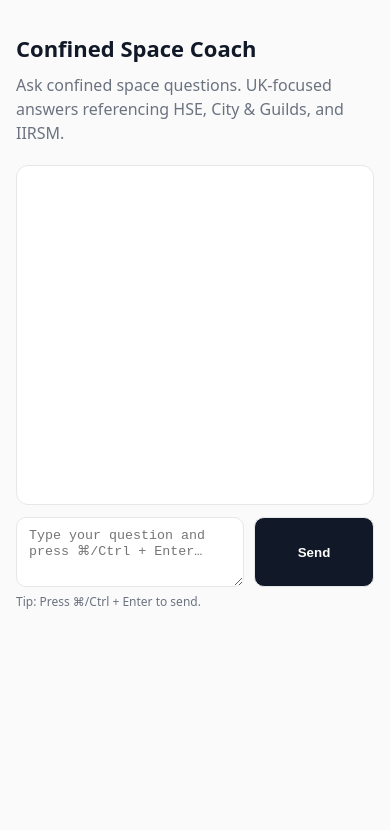
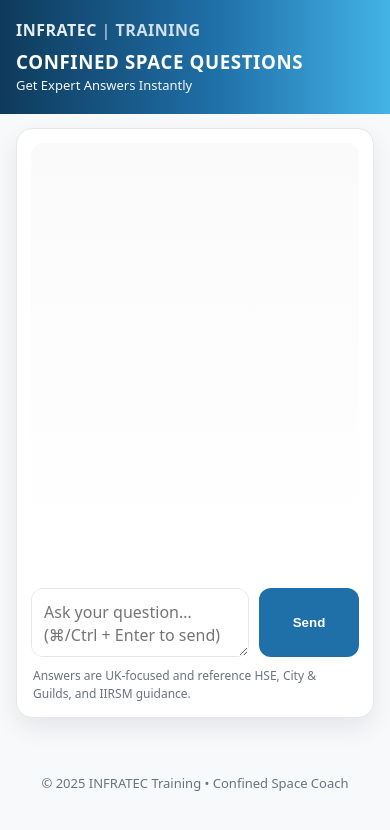
Before and after one commit to LeeBullock/confinedspacecoach-bot, a website: page public/index.html in a window 390 px wide. Drawn offline with Linux system fonts and the light colour scheme.

Commit message:
UI polish: gradient hero, responsive chat card, mobile-friendly input

```diff
--- a/public/index.html
+++ b/public/index.html
@@ -2,37 +2,46 @@
 <html lang="en">
   <head>
     <meta charset="utf-8" />
-    <title>Confined Space Coach</title>
-    <meta name="viewport" content="width=device-width,initial-scale=1" />
-    <style>
-      :root { --border:#e5e7eb; --bg:#fafafa; --text:#111827; --muted:#6b7280; }
-      * { box-sizing: border-box; }
-      body { margin:0; font:16px/1.5 system-ui, -apple-system, Segoe UI, Roboto, Arial; color:var(--text); background:var(--bg); }
-      .wrap { max-width: 720px; margin: 32px auto; padding: 0 16px; }
-      h1 { margin: 0 0 8px; font-size: 22px; }
-      .sub { color: var(--muted); margin: 0 0 20px; }
-      #chat { border:1px solid var(--border); background:#fff; border-radius:12px; padding:14px; height:340px; overflow:auto; }
-      .msg { margin:8px 0; padding:10px 12px; border-radius:10px; max-width:85%; }
-      .msg.user { margin-left:auto; background:#eef2ff; }
-      .msg.bot { background:#f3f4f6; }
-      .bar { display:grid; grid-template-columns: 1fr 120px; gap:10px; margin-top:12px; }
-      textarea { width:100%; min-height:70px; max-height:40vh; resize:vertical; padding:10px 12px; border:1px solid var(--border); border-radius:10px; }
-      button { border:1px solid var(--border); background:#111827; color:#fff; border-radius:10px; font-weight:600; cursor:pointer; }
-      button:disabled { opacity:.6; cursor:not-allowed; }
-      .hint { font-size:12px; color:var(--muted); margin-top:6px; }
-    </style>
+    <title>Confined Space Coach | INFRATEC Training</title>
+    <meta name="viewport" content="width=device-width, initial-scale=1" />
+    <link rel="preconnect" href="https://fonts.gstatic.com" crossorigin>
+    <link rel="stylesheet" href="/style.css">
   </head>
   <body>
-    <div class="wrap">
-      <h1>Confined Space Coach</h1>
-      <p class="sub">Ask confined space questions. UK-focused answers referencing HSE, City & Guilds, and IIRSM.</p>
-      <div id="chat" aria-live="polite" aria-label="Chat transcript"></div>
-      <div class="bar">
-        <textarea id="q" placeholder="Type your question and press ⌘/Ctrl + Enter…"></textarea>
-        <button id="send" type="button">Send</button>
+    <!-- Brand hero with gradient (matches site banner) -->
+    <header class="hero">
+      <div class="hero-inner">
+        <div class="brand">
+          <span class="brand-main">INFRATEC</span><span class="brand-sep"> | </span><span class="brand-sub">TRAINING</span>
+        </div>
+        <div class="hero-title">CONFINED SPACE QUESTIONS</div>
+        <div class="hero-sub">Get Expert Answers Instantly</div>
       </div>
-      <div class="hint">Tip: Press ⌘/Ctrl + Enter to send.</div>
-    </div>
+    </header>
+
+    <main class="wrap">
+      <section class="chat-card" aria-label="Confined Space Coach chatbot">
+        <div id="chat" class="chat" aria-live="polite" aria-label="Chat transcript"></div>
+
+        <div class="input-area">
+          <textarea id="q" class="input" placeholder="Ask your question… (⌘/Ctrl + Enter to send)" autocomplete="off"></textarea>
+          <button id="send" class="btn" type="button" aria-label="Send message">Send</button>
+        </div>
+
+        <p class="small-hint">Answers are UK-focused and reference HSE, City &amp; Guilds, and IIRSM guidance.</p>
+      </section>
+    </main>
+
+    <footer class="footer">
+      <div class="footer-inner">
+        © <span id="year"></span> INFRATEC Training • Confined Space Coach
+      </div>
+    </footer>
+
+    <script>
+      // keep footer year current
+      document.getElementById("year").textContent = new Date().getFullYear();
+    </script>
     <script src="/script.js"></script>
   </body>
 </html>
--- a/public/script.js
+++ b/public/script.js
@@ -2,7 +2,8 @@
 const q = document.getElementById("q");
 const send = document.getElementById("send");
 
-const API_BASE = ""; // same-origin; set to your Render URL ONLY if embedding just this script on Wix.
+// Same-origin (served by your Render app). If you embed only the script on Wix, set your full URL here.
+const API_BASE = ""; // e.g. "https://confinedspacecoachbot.onrender.com" when embedding elsewhere.
 
 function add(role, text) {
   const div = document.createElement("div");
@@ -20,6 +21,7 @@
   return () => clearInterval(id);
 }
 
+// Auto-resize textarea on input (better mobile UX)
 function autoresize() {
   q.style.height = "auto";
   q.style.height = Math.min(q.scrollHeight, window.innerHeight * 0.4) + "px";
@@ -62,4 +64,5 @@
   if ((e.metaKey || e.ctrlKey) && e.key === "Enter") ask();
 });
 
+// initial height
 autoresize();
--- /dev/null
+++ b/public/style.css
@@ -0,0 +1,131 @@
+:root{
+  --brand-start:#0e3a5b;   /* deep blue */
+  --brand-mid:#1f6fa8;     /* mid blue */
+  --brand-end:#43b3e6;     /* light blue */
+  --bg:#f7f9fb;
+  --panel:#ffffff;
+  --text:#0f172a;
+  --muted:#6b7280;
+  --border:#e5e7eb;
+  --bot:#f3f4f6;
+  --user:#e8eefc;
+  --radius:16px;
+  --shadow:0 10px 25px rgba(2,12,27,.08);
+}
+
+*{box-sizing:border-box}
+html,body{height:100%}
+body{
+  margin:0;
+  font:16px/1.5 system-ui, -apple-system, "Segoe UI", Roboto, Arial, "Noto Sans", "Apple Color Emoji","Segoe UI Emoji";
+  color:var(--text);
+  background:var(--bg);
+}
+
+/* HERO (restores the blue gradient at the top) */
+.hero{
+  background: linear-gradient(90deg, var(--brand-start) 0%, var(--brand-mid) 55%, var(--brand-end) 100%);
+  color:#fff;
+  padding: clamp(18px, 4vw, 28px) 16px;
+}
+.hero-inner{
+  max-width: 1100px;
+  margin: 0 auto;
+}
+.brand{font-weight:800; letter-spacing:.5px; font-size: clamp(16px,2.4vw,18px); opacity:.95}
+.brand-sep{opacity:.6}
+.brand-main{opacity:.95}
+.brand-sub{opacity:.85}
+.hero-title{font-weight:900; margin-top:6px; font-size: clamp(18px,4.8vw,30px); letter-spacing:.6px}
+.hero-sub{opacity:.95; font-size: clamp(13px,2.6vw,16px);}
+
+/* LAYOUT */
+.wrap{
+  max-width: 900px;
+  margin: clamp(14px, 3vw, 24px) auto;
+  padding: 0 16px 24px;
+}
+.chat-card{
+  background:var(--panel);
+  border:1px solid var(--border);
+  border-radius:var(--radius);
+  box-shadow: var(--shadow);
+  padding: clamp(14px, 2.4vw, 18px);
+  display:flex;
+  flex-direction:column;
+  min-height: min(78vh, 760px);
+}
+
+/* CHAT AREA */
+.chat{
+  flex:1;
+  overflow:auto;
+  border-radius:12px;
+  padding: 6px;
+  background: linear-gradient(180deg, rgba(2,12,27,.02), rgba(2,12,27,0));
+}
+.msg{
+  margin:8px 0;
+  padding:10px 12px;
+  border-radius:12px;
+  max-width: 85%;
+  word-wrap: break-word;
+}
+.msg.user{
+  margin-left:auto;
+  background:var(--user);
+}
+.msg.bot{
+  background:var(--bot);
+}
+
+/* INPUT AREA */
+.input-area{
+  position: sticky;
+  bottom: 0;
+  display:grid;
+  grid-template-columns: 1fr 120px;
+  gap:10px;
+  margin-top:12px;
+  padding-top:10px;
+  background: var(--panel);
+}
+.input{
+  width:100%;
+  min-height:62px;
+  max-height: 40vh;
+  resize: vertical;
+  padding:12px 12px;
+  border:1px solid var(--border);
+  border-radius:12px;
+  font:inherit;
+  line-height:1.4;
+  outline: none;
+}
+.input:focus{ border-color: var(--brand-mid); box-shadow: 0 0 0 3px rgba(67,179,230,.18); }
+.btn{
+  border: none;
+  background: var(--brand-mid);
+  color:#fff;
+  border-radius:12px;
+  font-weight:700;
+  cursor:pointer;
+  transition: transform .05s ease, background .2s ease;
+}
+.btn:hover{ background: #2283c4; }
+.btn:active{ transform: translateY(1px); }
+.btn:disabled{ opacity:.6; cursor:not-allowed; }
+
+/* SMALL TEXT */
+.small-hint{ color:var(--muted); font-size:12px; margin:10px 2px 0; }
+
+/* FOOTER */
+.footer{ padding:18px 16px; }
+.footer-inner{ color:var(--muted); text-align:center; font-size:13px; }
+
+/* MOBILE TWEAKS */
+@media (max-width: 640px){
+  .chat-card{ min-height: 70vh; }
+  .input-area{ grid-template-columns: 1fr 100px; }
+  .msg{ font-size: 15px; }
+}
```
